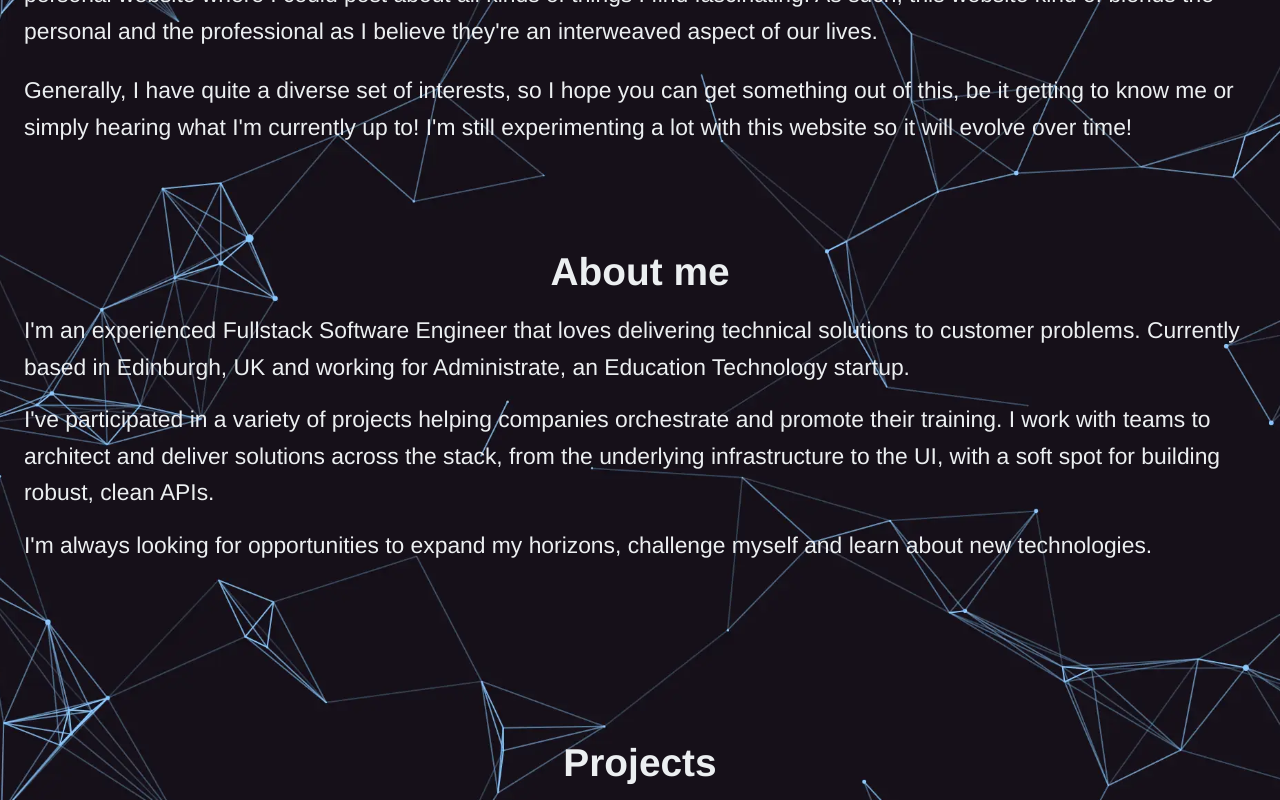
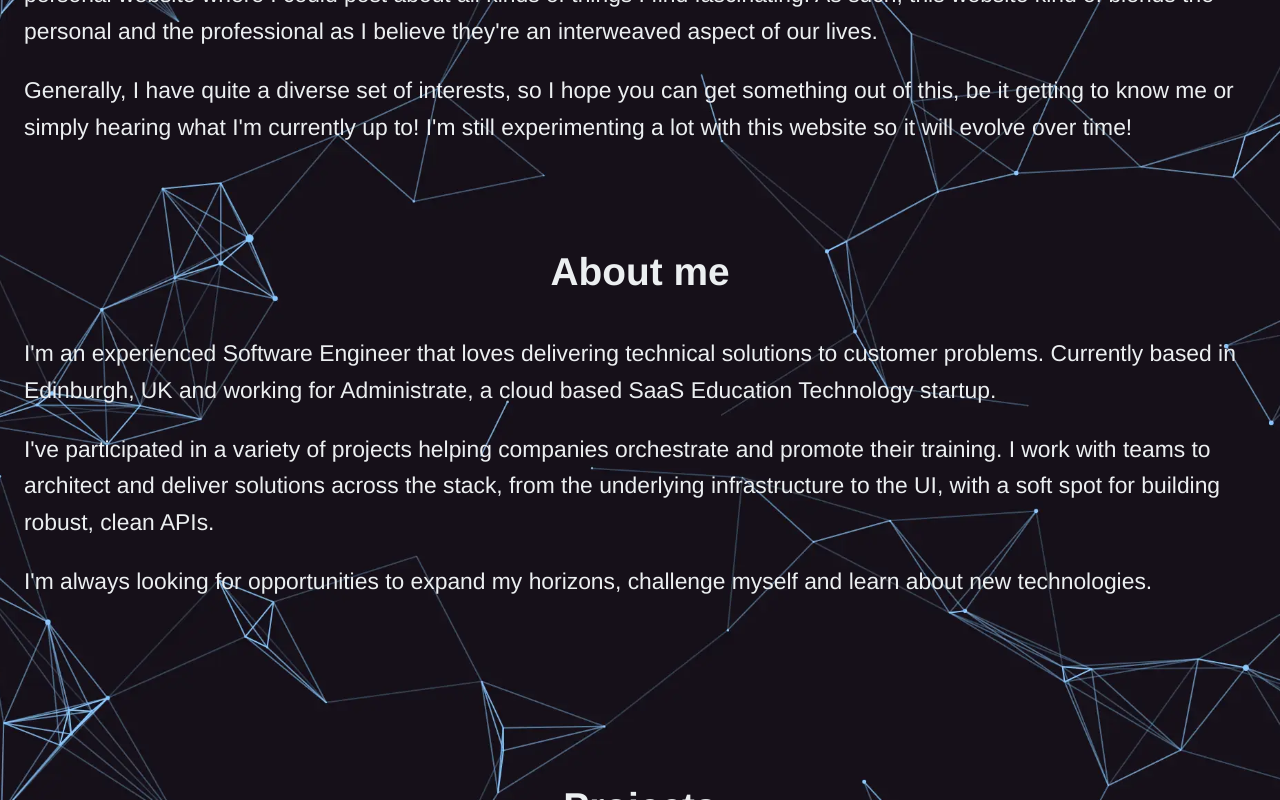
Before and after one commit to devkot/stelioskot.dev, a React (Create React App) app: page / in a window 1280 px wide. Shown: the part 407-1207 px from the top of the page. Built offline with nearby package versions, Linux system fonts and the light colour scheme.

Commit message:
Improve wording of about section

```diff
--- a/src/components/About.tsx
+++ b/src/components/About.tsx
@@ -20,7 +20,6 @@ const useStyles = makeStyles((theme: Theme) => ({
   },
   boxText: {
     textAlign: "left",
-    paddingBottom: theme.spacing(2),
   },
 }));
 
@@ -34,20 +33,20 @@ const About: React.FunctionComponent = () => {
           <Box className={classes.homeTitle}>About me</Box>
         </Typography>
         <Typography variant="h6" className={classes.homeContent}>
-          <Box className={classes.boxText}>
-            I'm an experienced Fullstack Software Engineer that loves delivering
-            technical solutions to customer problems. Currently based in
-            Edinburgh, UK and working for Administrate, an Education Technology
+          <Box className={classes.boxText} component="p">
+            I'm an experienced Software Engineer that loves delivering technical
+            solutions to customer problems. Currently based in Edinburgh, UK and
+            working for Administrate, a cloud based SaaS Education Technology
             startup.
           </Box>
-          <Box className={classes.boxText}>
+          <Box className={classes.boxText} component="p">
             I've participated in a variety of projects helping companies
             orchestrate and promote their training. I work with teams to
             architect and deliver solutions across the stack, from the
             underlying infrastructure to the UI, with a soft spot for building
             robust, clean APIs.
           </Box>
-          <Box className={classes.boxText}>
+          <Box className={classes.boxText} component="p">
             I'm always looking for opportunities to expand my horizons,
             challenge myself and learn about new technologies.
           </Box>
```
